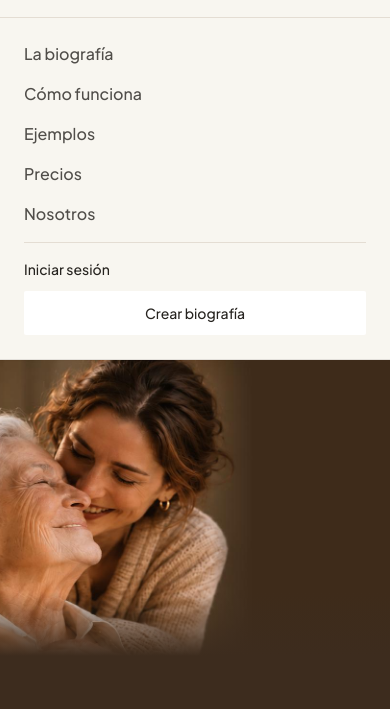
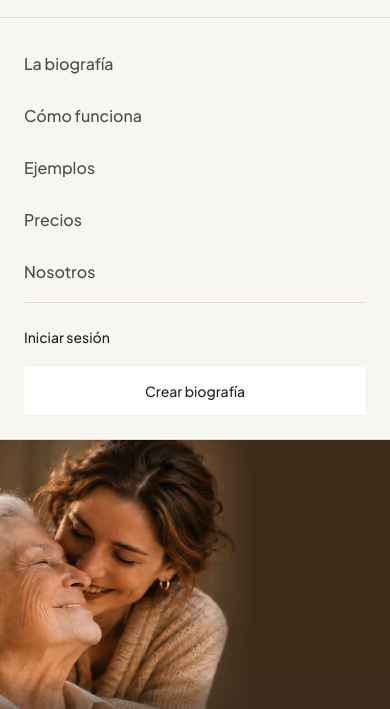
Before and after one commit to automatizacionesnunez-byte/vela2.0, an Astro site: page / in a window 390 px wide. Both pictures are taken after a click on the button 346 px from the left and 40 px from the top of the page. Shown: the part 63-772 px from the top of the page. Built offline with nearby package versions, Linux system fonts and the light colour scheme; Astro itself is replaced by a stand-in of ours.

Commit message:
fix(mobile): fix page class detection and enhance mobile menu tap targets

```diff
--- a/public/assets/vela-ui.js
+++ b/public/assets/vela-ui.js
@@ -4,10 +4,13 @@
   if (!header) return;
 
   header.classList.add('vela-site-header');
-  const isHome = /(?:^|\/)(?:index|inicio)\.html$/.test(window.location.pathname) || window.location.pathname.endsWith('/');
+  const normalizedPath = window.location.pathname.replace(/\/+$/, '');
+  const isHome = normalizedPath === '' || /(?:^|\/)(?:index|inicio)(?:\.html)?$/.test(normalizedPath);
   if (isHome) body.classList.add('vela-home');
-  const pageName = window.location.pathname.split('/').pop().replace(/\.html$/, '') || 'index';
-  body.classList.add(`vela-page-${pageName === 'inicio' ? 'index' : pageName}`);
+  const segments = normalizedPath.split('/').filter(Boolean);
+  const lastSeg = segments.length > 0 ? segments[segments.length - 1].replace(/\.html$/, '') : 'index';
+  const pageName = lastSeg === 'inicio' ? 'index' : lastSeg;
+  body.classList.add(`vela-page-${pageName}`);
 
   const updateHeader = () => header.classList.toggle('is-scrolled', window.scrollY > 24);
   updateHeader();
--- a/src/components/Navbar.astro
+++ b/src/components/Navbar.astro
@@ -33,15 +33,15 @@ const { currentPath = "" } = Astro.props;
   </div>
 
   <!-- Menú móvil -->
-  <div id="mobile-menu" class="hidden md:hidden border-t border-vela-linea bg-[#F8F6F0] px-6 py-6 space-y-4">
-    <a href="/la-biografia" class={`block text-base font-medium ${currentPath.includes('la-biografia') ? 'text-vela-chocolate font-semibold' : 'text-vela-chocolate/80'}`}>La biografía</a>
-    <a href="/como-funciona" class={`block text-base font-medium ${currentPath.includes('como-funciona') ? 'text-vela-chocolate font-semibold' : 'text-vela-chocolate/80'}`}>Cómo funciona</a>
-    <a href="/ejemplos" class={`block text-base font-medium ${currentPath.includes('ejemplos') ? 'text-vela-chocolate font-semibold' : 'text-vela-chocolate/80'}`}>Ejemplos</a>
-    <a href="/precios" class={`block text-base font-medium ${currentPath.includes('precios') ? 'text-vela-chocolate font-semibold' : 'text-vela-chocolate/80'}`}>Precios</a>
-    <a href="/nosotros" class={`block text-base font-medium ${currentPath.includes('nosotros') ? 'text-vela-chocolate font-semibold' : 'text-vela-chocolate/80'}`}>Nosotros</a>
+  <div id="mobile-menu" class="hidden md:hidden border-t border-vela-linea bg-[#F8F6F0] px-6 py-6 space-y-2">
+    <a href="/la-biografia" class={`block py-2.5 text-base font-medium transition-colors ${currentPath.includes('la-biografia') ? 'text-vela-chocolate font-semibold' : 'text-vela-chocolate/80 hover:text-vela-chocolate'}`}>La biografía</a>
+    <a href="/como-funciona" class={`block py-2.5 text-base font-medium transition-colors ${currentPath.includes('como-funciona') ? 'text-vela-chocolate font-semibold' : 'text-vela-chocolate/80 hover:text-vela-chocolate'}`}>Cómo funciona</a>
+    <a href="/ejemplos" class={`block py-2.5 text-base font-medium transition-colors ${currentPath.includes('ejemplos') ? 'text-vela-chocolate font-semibold' : 'text-vela-chocolate/80 hover:text-vela-chocolate'}`}>Ejemplos</a>
+    <a href="/precios" class={`block py-2.5 text-base font-medium transition-colors ${currentPath.includes('precios') ? 'text-vela-chocolate font-semibold' : 'text-vela-chocolate/80 hover:text-vela-chocolate'}`}>Precios</a>
+    <a href="/nosotros" class={`block py-2.5 text-base font-medium transition-colors ${currentPath.includes('nosotros') ? 'text-vela-chocolate font-semibold' : 'text-vela-chocolate/80 hover:text-vela-chocolate'}`}>Nosotros</a>
     <div class="pt-4 border-t border-vela-linea space-y-3">
-      <a href="/login" class="block text-sm font-medium text-vela-chocolate">Iniciar sesión</a>
-      <a href="/precios" class="block w-full text-center py-3 bg-vela-chocolate text-white text-sm font-medium rounded-sm">Crear biografía</a>
+      <a href="/login" class="block py-2 text-sm font-medium text-vela-chocolate hover:underline">Iniciar sesión</a>
+      <a href="/precios" class="block w-full text-center py-3.5 bg-vela-chocolate text-white text-sm font-medium rounded-sm hover:bg-black transition-colors shadow-sm min-h-[48px] flex items-center justify-center">Crear biografía</a>
     </div>
   </div>
 </header>
```
